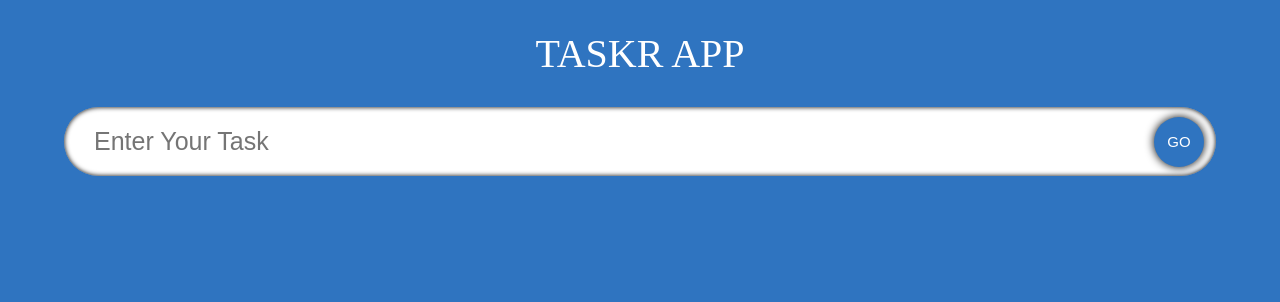
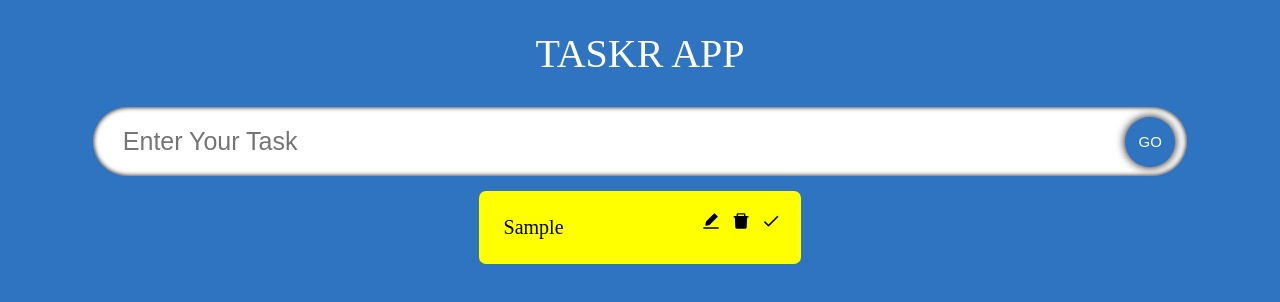
Before and after one commit to codexive-zech/taskr-app, a React (Create React App) app: page / in a window 1280 px wide. Both pictures are taken after typing "Sample" into the empty fields and a click on the button "GO". Shown: the top 302 px of the page. Built offline with nearby package versions, Linux system fonts and the light colour scheme; a web font is replaced by a local one.

Commit message:
Added complete Todo-List & Single-Tod section

```diff
--- a/src/components/InputField.tsx
+++ b/src/components/InputField.tsx
@@ -1,5 +1,6 @@
 import React, { useState, useRef, useEffect } from "react";
 import { TodoProps } from "./Todo";
+import { TodoList } from "./index";
 
 const InputField = () => {
   const [todoTask, setTodoTask] = useState<string>("");
@@ -24,6 +25,7 @@ const InputField = () => {
   }, [todoList]);
 
   return (
+    <>
       <form className="input" onSubmit={handleAdd}>
         <input
           ref={inputRef}
@@ -37,6 +39,8 @@ const InputField = () => {
           GO
         </button>
       </form>
+      <TodoList todoList={todoList} setTodoList={setTodoList} />
+    </>
   );
 };
 
--- /dev/null
+++ b/src/components/SingleTodo.tsx
@@ -0,0 +1,31 @@
+import React from "react";
+import { TodoProps } from "./Todo";
+import { AiFillDelete, AiFillEdit } from "react-icons/ai";
+import { MdDone } from "react-icons/md";
+
+interface SingleTodoProps {
+  todo: TodoProps;
+  todoList: TodoProps[];
+  setTodoList: React.Dispatch<React.SetStateAction<TodoProps[]>>;
+}
+
+const SingleTodo = ({ todo, todoList, setTodoList }: SingleTodoProps) => {
+  return (
+    <form className="single-todo">
+      <span className="single-todo-text">{todo.todo}</span>
+      <div>
+        <span className="icon">
+          <AiFillEdit />
+        </span>
+        <span className="icon">
+          <AiFillDelete />
+        </span>
+        <span className="icon">
+          <MdDone />
+        </span>
+      </div>
+    </form>
+  );
+};
+
+export default SingleTodo;
--- a/src/components/Todo.ts
+++ b/src/components/Todo.ts
@@ -1,4 +1,4 @@
-import { type } from "os";
+
 
 export interface TodoProps {
   todoId: number;
--- /dev/null
+++ b/src/components/TodoList.tsx
@@ -0,0 +1,26 @@
+import React from "react";
+import { TodoProps } from "./Todo";
+import { SingleTodo } from "./index";
+
+interface TodoListProps {
+  todoList: TodoProps[];
+  setTodoList: React.Dispatch<React.SetStateAction<TodoProps[]>>;
+}
+const TodoList = ({ todoList, setTodoList }: TodoListProps) => {
+  return (
+    <div className="todo-list">
+      {todoList.map((todo) => {
+        return (
+          <SingleTodo
+            todoList={todoList}
+            setTodoList={setTodoList}
+            todo={todo}
+            key={todo.todoId}
+          />
+        );
+      })}
+    </div>
+  );
+};
+
+export default TodoList;
--- a/src/components/index.ts
+++ b/src/components/index.ts
@@ -1,3 +1,5 @@
 import AppHome from "./AppHome";
 import InputField from "./InputField";
-export { AppHome, InputField };
+import SingleTodo from "./SingleTodo";
+import TodoList from "./TodoList";
+export { AppHome, InputField, SingleTodo, TodoList };
--- a/src/index.css
+++ b/src/index.css
@@ -1,4 +1,4 @@
-@import url('https://fonts.googleapis.com/css2?family=Neucha&display=swap');
+@import url("https://fonts.googleapis.com/css2?family=Neucha&display=swap");
 
 * {
   margin: 0;
@@ -6,9 +6,14 @@
   box-sizing: border-box;
 }
 
+body {
+  width: 95vw;
+  margin: 0 auto;
+  height: 100vh;
+  background: #2f74c0;
+}
+
 .app-container {
-  width: 100vw;
-  height: 100vh;
   display: -webkit-box;
   display: flex;
   -webkit-box-orient: vertical;
@@ -16,7 +21,6 @@
   flex-direction: column;
   -webkit-box-align: center;
   align-items: center;
-  background: #2f74c0;
   font-family: "Neucha" cursive;
 }
 
@@ -86,3 +90,59 @@
   transform: scale(0.8);
   box-shadow: 0 0 5px #000;
 }
+
+.todo-list {
+  display: -webkit-box;
+  display: flex;
+  -webkit-box-pack: space-evenly;
+  justify-content: space-evenly;
+  width: 90%;
+  flex-wrap: wrap;
+}
+
+.single-todo {
+  display: -webkit-box;
+  display: flex;
+  width: 29.5%;
+  border-radius: 7px;
+  -webkit-box-pack: justify;
+  justify-content: space-between;
+  margin-top: 15px;
+  padding: 20px;
+  background-color: yellow;
+}
+
+.single-todo-text {
+  flex: 1;
+  -webkit-box-flex: 1;
+  font-size: 20px;
+  padding: 5px;
+  border: none;
+}
+
+.single-todo-text:focus {
+  outline: none;
+}
+
+.icon {
+  font-size: 20px;
+  margin-left: 10px;
+  cursor: pointer;
+}
+
+@media (max-width: 1200px) {
+  .single-todo {
+    width: 40%;
+  }
+}
+
+@media (max-width: 700px) {
+  .todo-list,
+  .input {
+    width: 95%;
+  }
+
+  .single-todo {
+    width: 90%;
+  }
+}
```
Lines whose indentation alone changed are shown as unchanged.
